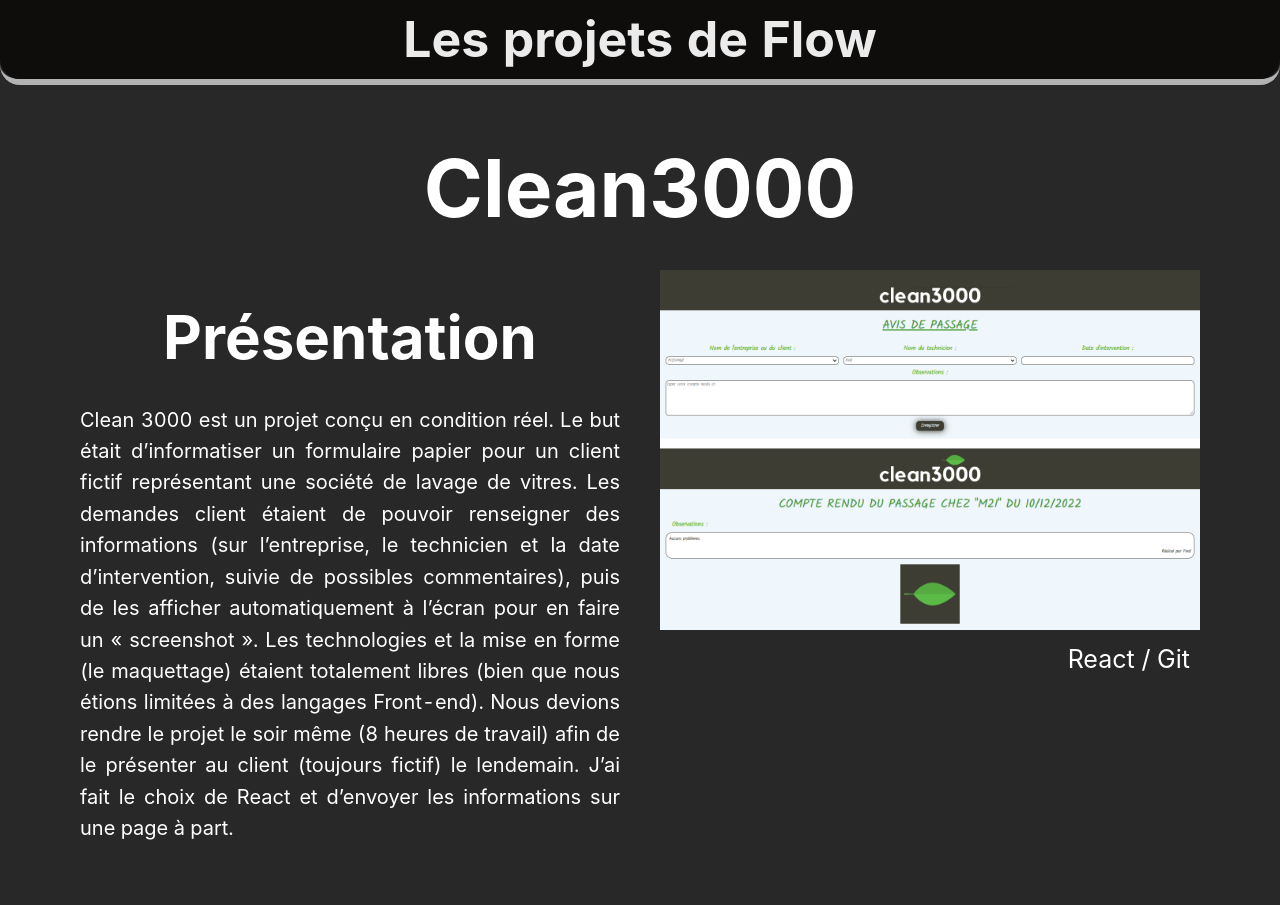
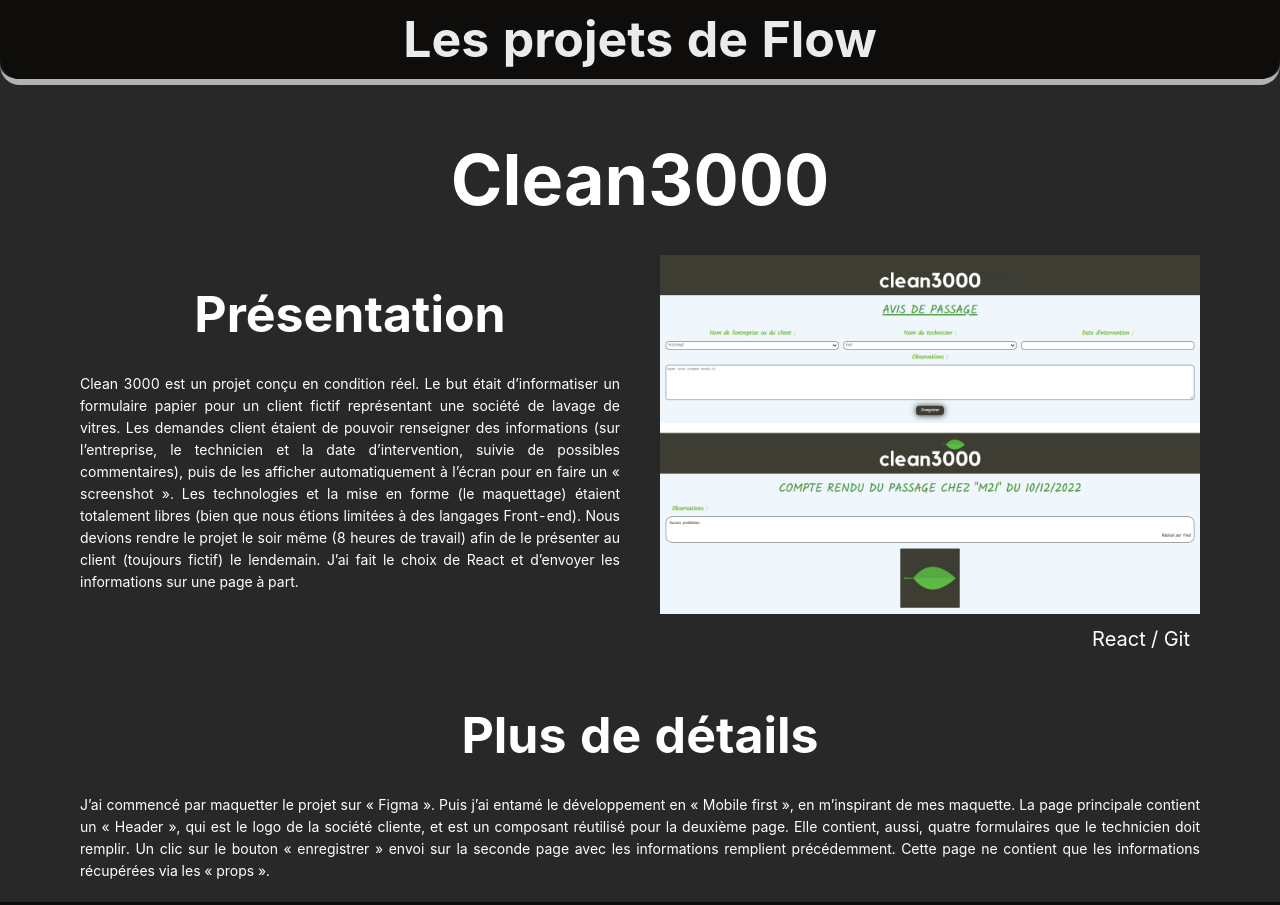
Before and after one commit to Florian59c/Site-Flow, a React (Create React App) app: page /detailsprojet/clean3000 in a window 1280 px wide. Shown: the top 905 px of the page. Built offline with nearby package versions, Linux system fonts and the light colour scheme.

Commit message:
ajout d'ajustements suite à l'hébergement

```diff
--- a/src/App.css
+++ b/src/App.css
@@ -214,25 +214,25 @@ h3 {
 }
 
 .detailsProjetsContainer .titreProjet h1 {
-  font-size: 8rem;
+  font-size: 7rem;
 }
 
 .detailsProjetsContainer h2 {
-  font-size: 6rem;
+  font-size: 5rem;
 }
 
 h3 {
-  margin-top: 5rem;
+  margin-top: 4rem;
 }
 
 h3,
 .detailsProjetsContainer .listTechno {
-  font-size: 2.5rem;
+  font-size: 2rem;
 }
 
 .detailsProjetsContainer p {
   text-align: justify;
-  font-size: 2rem;
+  /* font-size: 2rem; */
   margin-bottom: 2rem;
 }
 
@@ -243,6 +243,10 @@ h3,
 
 .detailsProjetsContainer img {
   width: 100%;
+}
+
+.detailsProjetsContainer .description div {
+  align-items: center;
 }
 
 .detailsProjetsContainer .boutonProjets h1 {
@@ -279,10 +283,15 @@ h3,
   border-top: 0.4rem solid rgb(14, 13, 11);
 }
 
-/* .footer a {
+.footer a p {
   text-decoration: none;
-  color: rgb(235, 235, 235);
-} */
+  color: rgb(16, 121, 190);
+  font-weight: bold;
+}
+
+.footer .copyright {
+  font-size: 1rem;
+}
 
 .footer img {
   width: 3rem;
@@ -376,6 +385,10 @@ h3,
     font-size: 2rem;
   }
 
+  .footer a p {
+    font-size: 2rem;
+  }
+
   /* Page NotFound */
 
   .notFoundContainer h1 {
--- a/src/components/Classes/ListeProjets.js
+++ b/src/components/Classes/ListeProjets.js
@@ -17,7 +17,7 @@ const ListeProjets = [
         presentation: "Ce site est fait avec React et est responsive. Il possède trois pages en tout : la page d’accueil, la page listant mes projets ainsi que la page donnant des détails sur chaque projet.\nLa page d’accueil possède deux modes. La version « Light », qui est celle par défaut et la version « Dark » qui n’apparaît qu’après un clic sur le bouton. Le changement se fait grâce à la mise à jour du state (qui est un bouléen) ainsi qu’à des fonctions ternaires appliquées sur mes noms de classes afin de changer les styles.\nLa page listant mes projets est générée dynamiquement grâce à un « .map » effectué dans un tableau d’enregistrement. Ce tableau liste toutes les informations de mes projets.\nPour la page des détails sur un projet, elle est générée dynamiquement via une comparaison avec l’URL répertorié dans l’enregistrement et celui passé dans les « props ». Donc, via un « .find », je récupère les informations demandées dans un tableau pour les afficher à l’écran.",
         details: "Sur la page donnant les détails d’un projet, plusieurs conditions sont effectuées pour vérifier si le contenu est vide, afin d’adapter la page et de la rendre agréable à consulter dans tous les cas de figure possible.\nUn ternaire est également appliqué à toute la page pour gérer un changement d’URL de l’utilisateur et d'afficher un message d’erreur et une redirection.\nIl existe également une page « Not Found » qui apparaît lorsqu’une page n’est pas trouvée.\nPour finir, le « Header » et le « Footeur » sont des composants réutilisés sur une grande partie du site.",
         lienDocumentation: "",
-        lienSite: "https://www.google.fr/"
+        lienSite: "https://le-site-de-flow.web.app/"
     },
     {
         id: 1,
--- a/src/components/Pages/DetailsProjets.js
+++ b/src/components/Pages/DetailsProjets.js
@@ -137,8 +137,10 @@ const DetailsProjets = () => {
                     <p className='listTechno'>{projetTrouver.listLangages}</p>
                   </Col>
                   <Col lg={12}>
+                    <div>
                     <h2>Présentation</h2>
                     <p>{projetTrouver.presentation}</p>
+                    </div>
                   </Col>
                 </Row>
               </div>
```
Also changed, not shown: firebase.json (added), 1 other file (tests, documents, lock files or other folders).
